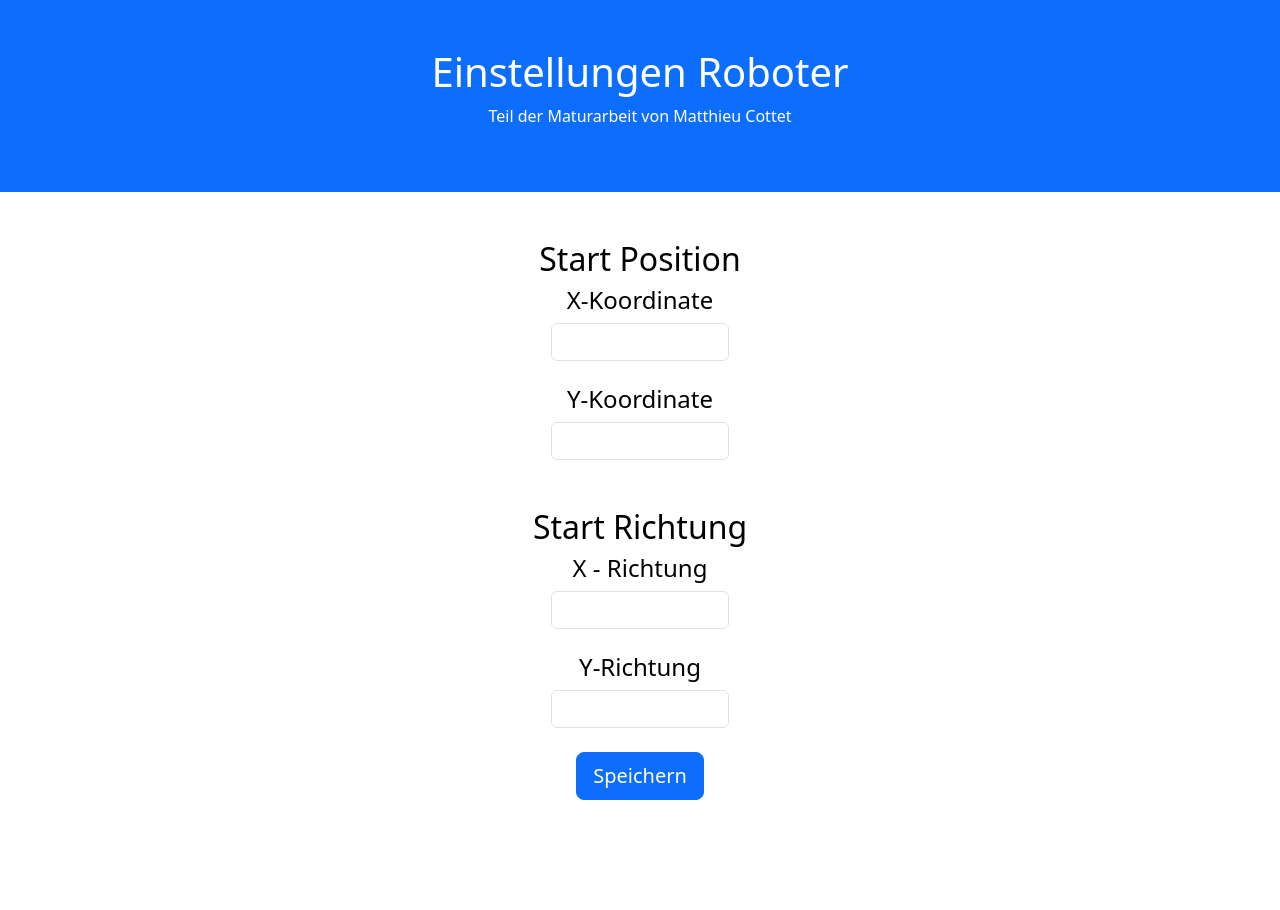
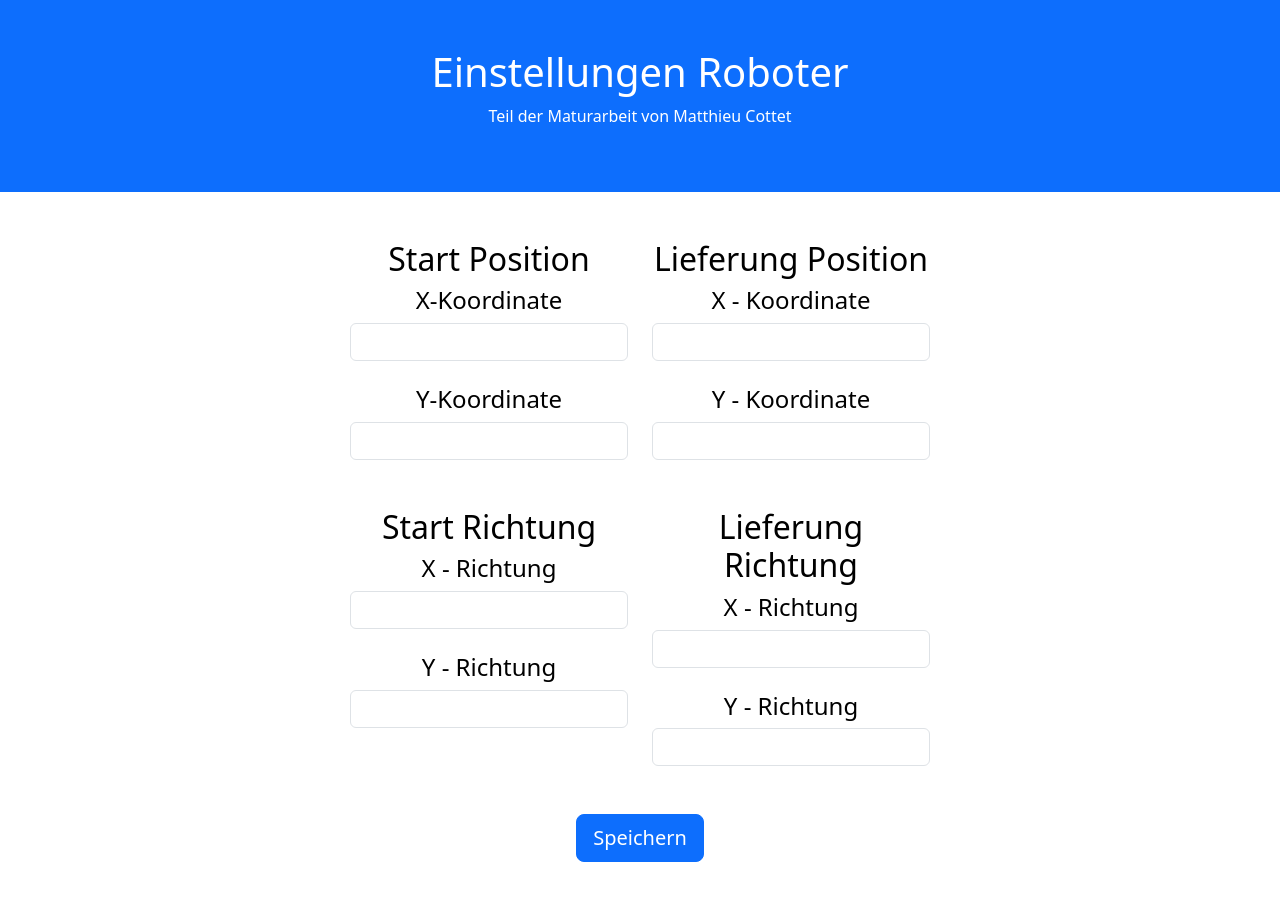
Before and after one commit to rabbit3c/Logistikroboter-Webserver, a Flask app: template templates/settings.html in a window 1280 px wide. Before the commit the page ends 800 px from the top, so only its background shows below. Run offline with Flask 3, Linux system fonts and the light colour scheme; the template is opened without the code that fills it, so the values that code supplies are empty.

Commit message:
Added delivery mode

```diff
--- a/main.py
+++ b/main.py
@@ -27,12 +27,12 @@ def settings(robot_id):
 
         values = response.json()
 
-        x_coordinate = values['x_coordinate']
-        y_coordinate = values['y_coordinate']
-        x_direction = values['x_direction']
-        y_direction = values['y_direction']
+        start_position = values['start_position']
+        delivery_position = values['delivery_position']
+        start_direction = values['start_direction']
+        delivery_direction = values['delivery_direction']
 
-        return render_template('settings.html', robot_id = robot_id, x_coordinate = x_coordinate, y_coordinate = y_coordinate, x_direction = x_direction, y_direction = y_direction)
+        return render_template('settings.html', robot_id = robot_id, start_position = start_position, delivery_position = delivery_position, start_direction = start_direction, delivery_direction = delivery_direction)
     else:
         return 'Roboter nicht gefunden', 404
 
@@ -74,8 +74,7 @@ def update_position(robot_id):
         if data is None:
             return jsonify({'message': 'No data provided'}), 400
 
-        robots_data[robot_id]['x_coordinate'] = request.json['x_coordinate']
-        robots_data[robot_id]['y_coordinate'] = request.json['y_coordinate']
+        robots_data[robot_id]['position'] = request.json['position']
         return jsonify({'message': 'Updated position successfully'}), 200
 
     return jsonify({'message': 'Robot not found'}), 404
@@ -113,17 +112,13 @@ def status(robot_id):
 @app.route('/position/<robot_id>', methods=['GET'])
 def position(robot_id):
     if robot_id in robots_data:
-        x_coordinate = None
-        y_coordinate = None
+        position = None
 
-        if 'x_coordinate' in robots_data[robot_id]:
-            x_coordinate = robots_data[robot_id]['x_coordinate']
+        if 'position' in robots_data[robot_id]:
+            position = robots_data[robot_id]['position']
 
-        if 'y_coordinate' in robots_data[robot_id]:
-            y_coordinate = robots_data[robot_id]['y_coordinate']
-
-        if x_coordinate is not None and y_coordinate is not None:
-            return jsonify({'status': 'success', 'x_coordinate': x_coordinate, 'y_coordinate': y_coordinate})
+        if position is not None:
+            return jsonify({'status': 'success', 'position': position})
 
         return {'status': 'error'}
     else:
--- a/static/canvas.js
+++ b/static/canvas.js
@@ -58,11 +58,11 @@ function draw_target(position) {
     fill_square(position[0] * width, position[1] * width);
 }
 
-function draw_robot(x, y) {
+function draw_robot(position) {
     let r = width / 2
 
     ctx.fillStyle = "blue";
-    fill_circle(x * width + r , y * width + r, r - 5)
+    fill_circle(position[0] * width + r , position[1] * width + r, r - 5)
 }
 
 async function check_path(robot_id) {
@@ -86,7 +86,7 @@ async function check_position(robot_id) {
         const response = await fetch(`/position/${robot_id}`);
         const result = await response.json();
         if (result['status'] == 'success') {
-            draw_robot(result['x_coordinate'], result['y_coordinate'])
+            draw_robot(result['position'])
         }
     } catch (error) {
         console.error('Error fetching status:', error);
--- a/static/robot.js
+++ b/static/robot.js
@@ -8,7 +8,8 @@ function update_robot_display() {
 
     document.getElementById('robot-id').innerHTML = robot_id;
     document.getElementById('robot-status').innerHTML = ""; // Initialize or fetch the actual status
-    document.getElementById('start').onclick = () => send_command(robot_id, 'start');
+    document.getElementById('start-store').onclick = () => send_command(robot_id, 'start/store');
+    document.getElementById('start-deliver').onclick = () => send_command(robot_id, 'start/deliver');
     document.getElementById('stop').onclick = () => send_command(robot_id, 'stop');
     document.getElementById('emergency-stop').onclick = () => send_command(robot_id, 'emergency_stop');
     document.getElementById('settings').onclick = () => open_settings(robot_id);
--- a/static/settings.js
+++ b/static/settings.js
@@ -4,16 +4,20 @@ async function open_settings(robot_id) {
 
 //set values of robot
 async function set_values(robot_id) {
-    x_coordinate = document.getElementById("x-coordinate")
-    y_coordinate = document.getElementById("y-coordinate")
-    x_direction = document.getElementById("x-direction")
-    y_direction = document.getElementById("y-direction")
+    start_x_coordinate = document.getElementById("start-x-coordinate").value;
+    start_y_coordinate = document.getElementById("start-y-coordinate").value;
+    start_x_direction = document.getElementById("start-x-direction").value;
+    start_y_direction = document.getElementById("start-y-direction").value;
+    delivery_x_coordinate = document.getElementById("delivery-x-coordinate").value;
+    delivery_y_coordinate = document.getElementById("delivery-y-coordinate").value;
+    delivery_x_direction = document.getElementById("delivery-x-direction").value;
+    delivery_y_direction = document.getElementById("delivery-y-direction").value;
 
     const formData = new URLSearchParams();
-    formData.append('x_coordinate', x_coordinate.value);
-    formData.append('y_coordinate', y_coordinate.value);
-    formData.append('x_direction', x_direction.value);
-    formData.append('y_direction',  y_direction.value);
+    formData.append('start_position', JSON.stringify([start_x_coordinate, start_y_coordinate]));
+    formData.append('start_direction', JSON.stringify([start_x_direction, start_y_direction]));
+    formData.append('delivery_position', JSON.stringify([delivery_x_coordinate, delivery_y_coordinate]));
+    formData.append('delivery_direction', JSON.stringify([delivery_x_direction, delivery_y_direction]));
 
     try {
         const response = await fetch(`/set_values/${robot_id}`, {
--- a/templates/settings.html
+++ b/templates/settings.html
@@ -14,44 +14,60 @@
         </div>
 
         <div class="p-5 bg-white text-black text-center">
+
+            <div class="row d-flex justify-content-center">
+                <div class="col-lg-3">
                     <h2>Start Position</h2>
 
-            <div class="row d-flex justify-content-center">
-                <div class="col-lg-2">
                     <h4>X-Koordinate</h4>
-                    <input type="number" min="0" id="x-coordinate" class="form-control" value="{{ x_coordinate }}">
-                </div>
-            </div>
+                    <input type="number" min="0" id="start-x-coordinate" class="form-control" value="{{ start_position[0] }}">
 
                     <br>
 
-            <div class="row d-flex justify-content-center">
-                <div class="col-lg-2">
                     <h4>Y-Koordinate</h4>
-                    <input type="number" min="0" id="y-coordinate" class="form-control" value="{{ y_coordinate }}">
-                </div>
-            </div>
+                    <input type="number" min="0" id="start-y-coordinate" class="form-control" value="{{ start_position[1] }}">
 
                     <br>
                     <br>
 
                     <h2>Start Richtung</h2>
-            <div class="row d-flex justify-content-center">
-                <div class="col-lg-2">
+
                     <h4>X - Richtung</h4>
-                    <input type="number" min="-1" max="1" id="x-direction" class="form-control" value="{{ x_direction }}">
+                    <input type="number" min="-1" max="1" id="start-x-direction" class="form-control" value="{{ start_direction[0] }}">
+
+                    <br>
+
+                    <h4>Y - Richtung</h4>
+                    <input type="number" min="-1" max="1" id="start-y-direction" class="form-control" value="{{ start_direction[1] }}">
+                </div>
+
+                <div class="col-lg-3">
+                    <h2>Lieferung Position</h2>
+
+                    <h4>X - Koordinate</h4>
+                    <input type="number" min="0" id="delivery-x-coordinate" class="form-control" value="{{ delivery_position[0] }}">
+
+                    <bR>
+
+                    <h4>Y - Koordinate</h4>
+                    <input type="number" min="0" id="delivery-y-coordinate" class="form-control" value="{{ delivery_position[1] }}">
+
+                    <br>
+                    <br>
+
+                    <h2>Lieferung Richtung</h2>
+
+                    <h4>X - Richtung</h4>
+                    <input type="number" min="-1" max="1" id="delivery-x-direction" class="form-control" value="{{ delivery_direction[0] }}">
+
+                    <br>
+
+                    <h4>Y - Richtung</h4>
+                    <input type="number" min="-1" max="1" id="delivery-y-direction" class="form-control" value="{{ delivery_direction[1] }}">
                 </div>
             </div>
 
             <br>
-
-            <div class="row d-flex justify-content-center">
-                <div class="col-lg-2">
-                    <h4>Y-Richtung</h4>
-                    <input type="number" min="-1" max="1" id="y-direction" class="form-control" value="{{ y_direction }}">
-                </div>
-            </div>
-
             <br>
 
             <button type="button" id="button-click" onclick="set_values('{{ robot_id }}')" class="btn btn-primary text-white btn-lg">
```
Also changed, not shown: static/commands.js (+21 -3 lines), templates/index.html (+20 -3 lines). Lines whose indentation alone changed are shown as unchanged.
